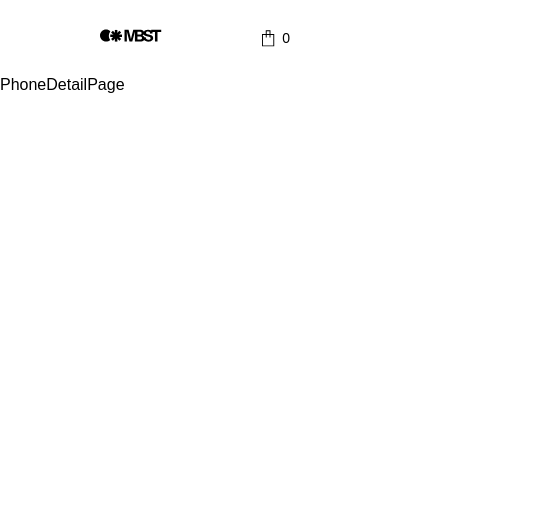
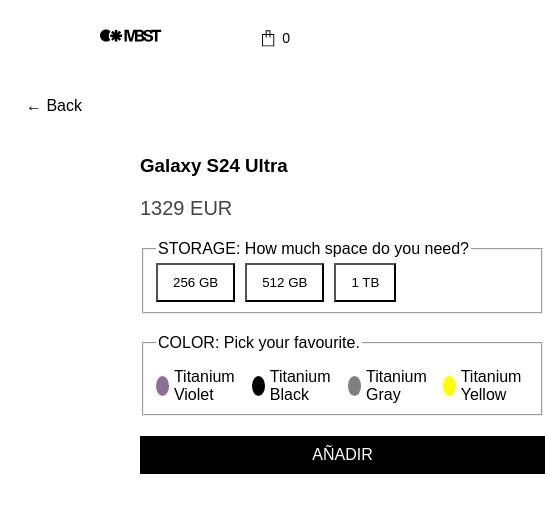
Before and after one commit to 3liezerDev/napptilus-front, a React (Vite) app: page /product/1 in a window 390 px wide. Shown: the top 512 px of the page, 545 px wide, since content can reach past the window. Built offline with nearby package versions, Linux system fonts and the light colour scheme; grey boxes are pictures that could not be loaded.

Commit message:
feat(phones): create PhoneDetailPage view and refactor SCSS styles for phone cards

```diff
--- a/src/features/phones/components/phoneCard/PhoneCard.scss
+++ b/src/features/phones/components/phoneCard/PhoneCard.scss
@@ -1,70 +1,105 @@
 .phone-card {
-    width: 100%; /* Se ajusta al grid */
+  position: relative;
+  width: 100%;
   max-width: 240px;
   height: auto;
   border: 0.5px solid #000;
   display: flex;
   flex-direction: column;
   justify-content: space-between;
+  background-color: white;
+  overflow: hidden;
+
+  &::before {
+    content: "";
+    position: absolute;
+    bottom: 0;
+    left: 0;
+    width: 100%;
+    height: 0%;
+    background-color: black;
+    z-index: 0;
+    transition: height 0.7s cubic-bezier(0.15, 1, 0.5, 1);
   }
 
-  /* Estilos del header */
-  .phone-card__header {
+  &:hover::before {
+    height: 100%;
+  }
+
+  &__header,
+  &__main {
+    position: relative;
+    z-index: 1;
+    display: flex;
+    width: 100%;
+  }
+
+  &__header {
+    align-items: center;
+    justify-content: center;
+    height: auto;
+    overflow: hidden;
+  }
+
+  &__main {
+    justify-content: space-between;
+    align-items: flex-end;
+    gap: 8px;
+  }
+
+  &__image-wrapper {
+    width: 220px;
+    height: 220px;
     display: flex;
     align-items: center;
     justify-content: center;
-    width: 100%;
-    height: auto;
-    overflow: hidden; /* Evita que la imagen se expanda demasiado */
+    overflow: hidden;
   }
 
-  .phone-card__image-wrapper {
-    width: 220px; /* Ajusta el tamaño que necesites */
-    height: 220px; /* ✅ Fijamos la altura */
-    display: flex;
-    align-items: center;
-    justify-content: center;
-    overflow: hidden; /* ✅ Evita que imágenes más grandes sobresalgan */
+  &__image {
+    max-height: 200px;
+    width: 100%;
+    height: 100%;
+    object-fit: contain;
   }
 
-  /* Imágenes ajustadas sin deformarse */
-  .phone-card__image {
-    max-height: 200px ;
-    width: 100%;
-    height: 100%;
-    object-fit: contain; /* ✅ Asegura que no se corten y se ajusten */
-  }
-
-  /* Estilos del main */
-  .phone-card__main {
-    display: flex;
-    justify-content: space-between;
-    align-items: flex-end;
-    width: 100%;
-    gap: 8px;
-  }
-
-  .phone-card__info {
+  &__info {
     display: flex;
     flex-direction: column;
     gap: 4px;
   }
 
-  .phone-card__brand {
+  &__brand,
+  &__name,
+  &__price {
+    position: relative;
+    z-index: 1;
+    color: black;
+    transition: color 0.4s ease 0.15s;
+  }
+
+  &__brand {
     font-size: 12px;
     font-weight: 300;
-    color: black;
   }
 
-  .phone-card__name {
+  &__name {
     font-size: 14px;
     font-weight: 500;
-    color: black;
   }
 
-  .phone-card__price {
+  &__price {
     font-size: 12px;
     font-weight: 300;
-    color: black;
     text-align: right;
   }
+
+  &:hover {
+    .phone-card__brand,
+    .phone-card__name,
+    .phone-card__price {
+      color: white;
+      transition: color 0.18s ease 0.10s;
+    }
+  }
+}
--- /dev/null
+++ b/src/features/phones/components/phoneDetail/PhoneDetail.jsx
@@ -0,0 +1,62 @@
+import "./PhoneDetail.scss";
+import phoneMock from "../../../../mocks/ind-product.json";
+
+const PhoneDetail = () => {
+  return (
+    <main className="phone-detail">
+      {/* Botón de regreso */}
+      <button className="back-button" onClick={() => window.history.back()}>
+        ← Back
+      </button>
+
+      <section className="phone-detail__content">
+        {/* Imagen del producto */}
+        <figure className="phone-detail__image">
+          <img
+            src={phoneMock.colorOptions[0].imageUrl}
+            alt={phoneMock.name}
+          />
+        </figure>
+
+        {/* Información del producto */}
+        <section className="phone-detail__info">
+          <h3 className="phone-detail__title">{phoneMock.name}</h3>
+          <p className="phone-detail__price">{phoneMock.basePrice} EUR</p>
+
+          {/* Opciones de almacenamiento */}
+          <fieldset className="phone-detail__storage">
+            <legend>STORAGE: How much space do you need?</legend>
+            <div className="storage-options">
+              {phoneMock.storageOptions.map((option, index) => (
+                <button key={index} className="storage-option">
+                  {option.capacity}
+                </button>
+              ))}
+            </div>
+          </fieldset>
+
+          {/* Opciones de color */}
+          <fieldset className="phone-detail__colors">
+            <legend>COLOR: Pick your favourite.</legend>
+            <div className="color-options">
+              {phoneMock.colorOptions.map((color, index) => (
+                <div key={index} className="color-option">
+                  <div
+                    className="color-circle"
+                    style={{ backgroundColor: color.hexCode }}
+                  ></div>
+                  <span>{color.name}</span>
+                </div>
+              ))}
+            </div>
+          </fieldset>
+
+          {/* Botón de añadir al carrito */}
+          <button className="add-to-cart">AÑADIR</button>
+        </section>
+      </section>
+    </main>
+  );
+};
+
+export default PhoneDetail;
--- /dev/null
+++ b/src/features/phones/components/phoneDetail/PhoneDetail.scss
@@ -0,0 +1,97 @@
+.phone-detail {
+    max-width: 1200px;
+    margin: 0 auto;
+    padding: 20px;
+
+    .back-button {
+      background: none;
+      border: none;
+      font-size: 16px;
+      cursor: pointer;
+      margin-bottom: 20px;
+    }
+
+    &__content {
+      display: flex;
+      align-items: center;
+      gap: 40px;
+    }
+
+    &__image {
+      flex: 1;
+      img {
+        width: 100%;
+        max-width: 500px;
+        display: block;
+      }
+    }
+
+    &__info {
+      flex: 1;
+    }
+
+
+    &__price {
+      font-size: 20px;
+      color: #444;
+    }
+
+    &__storage, &__colors {
+      margin-top: 20px;
+
+      h3 {
+        font-size: 16px;
+        margin-bottom: 10px;
+      }
+    }
+
+    .storage-options {
+      display: flex;
+      gap: 10px;
+
+      .storage-option {
+        padding: 10px 15px;
+        cursor: pointer;
+        background: white;
+        transition: 0.2s;
+
+        &:hover {
+          background: #ddd;
+        }
+      }
+    }
+
+    .color-options {
+      display: flex;
+      gap: 10px;
+      margin-top: 10px;
+
+      .color-option {
+        display: flex;
+        align-items: center;
+        gap: 5px;
+
+        .color-circle {
+          width: 20px;
+          height: 20px;
+          border-radius: 50%;
+
+        }
+      }
+    }
+
+    .add-to-cart {
+      margin-top: 20px;
+      padding: 10px 15px;
+      background: black;
+      color: white;
+      border: none;
+      cursor: pointer;
+      font-size: 16px;
+      width: 100%;
+
+      &:hover {
+        background: #222;
+      }
+    }
+  }
--- a/src/features/phones/pages/PhoneDetailPage.jsx
+++ b/src/features/phones/pages/PhoneDetailPage.jsx
@@ -1,9 +1,10 @@
 import React from 'react'
+import PhoneDetail from "../components/phoneDetail/PhoneDetail"
 
 const PhoneDetailPage = () => {
   return (
     <div>
-        PhoneDetailPage
+        <PhoneDetail />
     </div>
   )
 }
--- a/src/styles/global.scss
+++ b/src/styles/global.scss
@@ -6,11 +6,3 @@
   margin: 0;
   padding: 0;
 }
-
-h1 {
-  // Uso de la variable
-  color: vars.$primary-color;
-
-  // Uso del mixin
-  @include mixins.big-title;
-}
```
Also changed, not shown: src/mocks/products.json (+0 -154 lines). Lines whose indentation alone changed are shown as unchanged.
